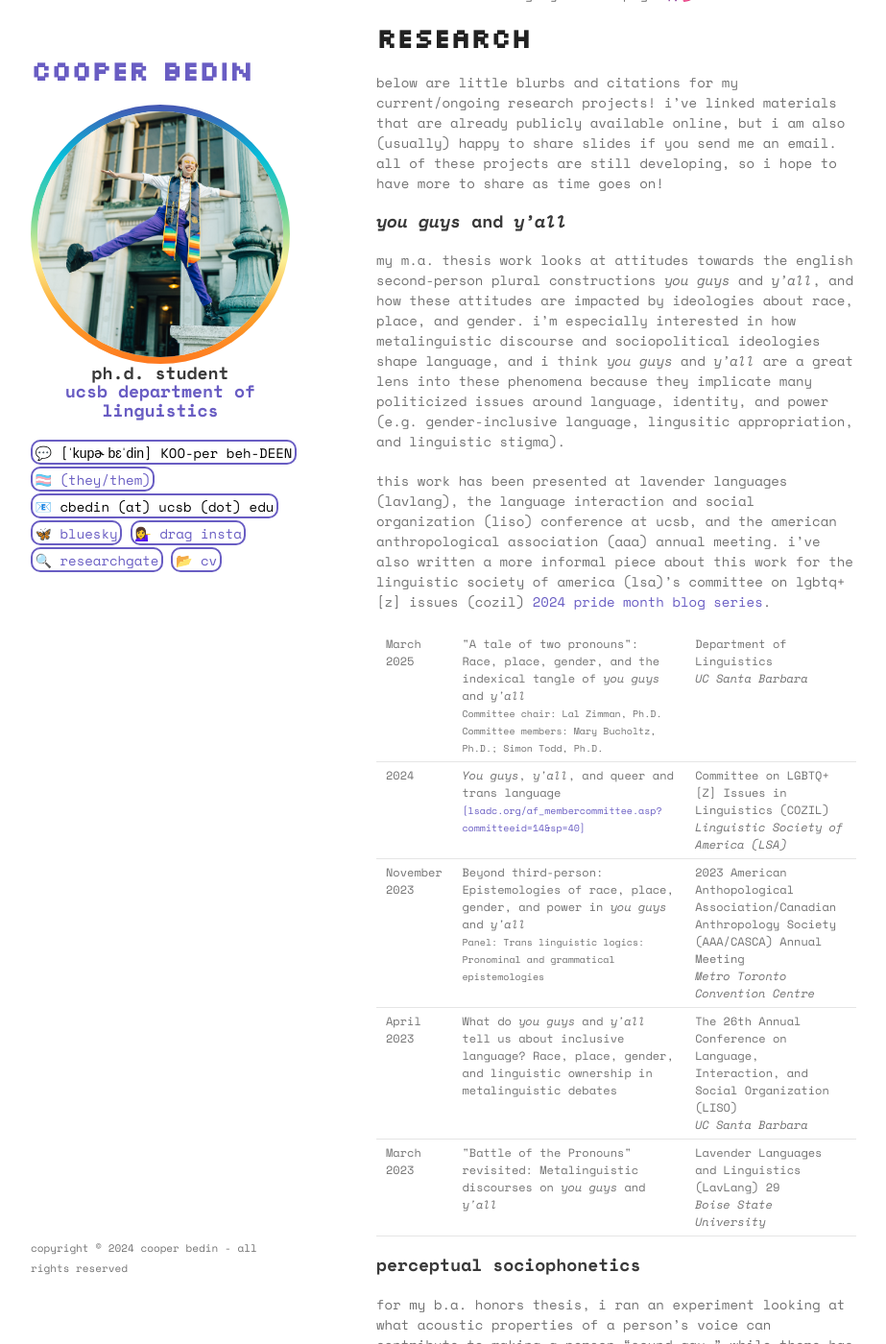
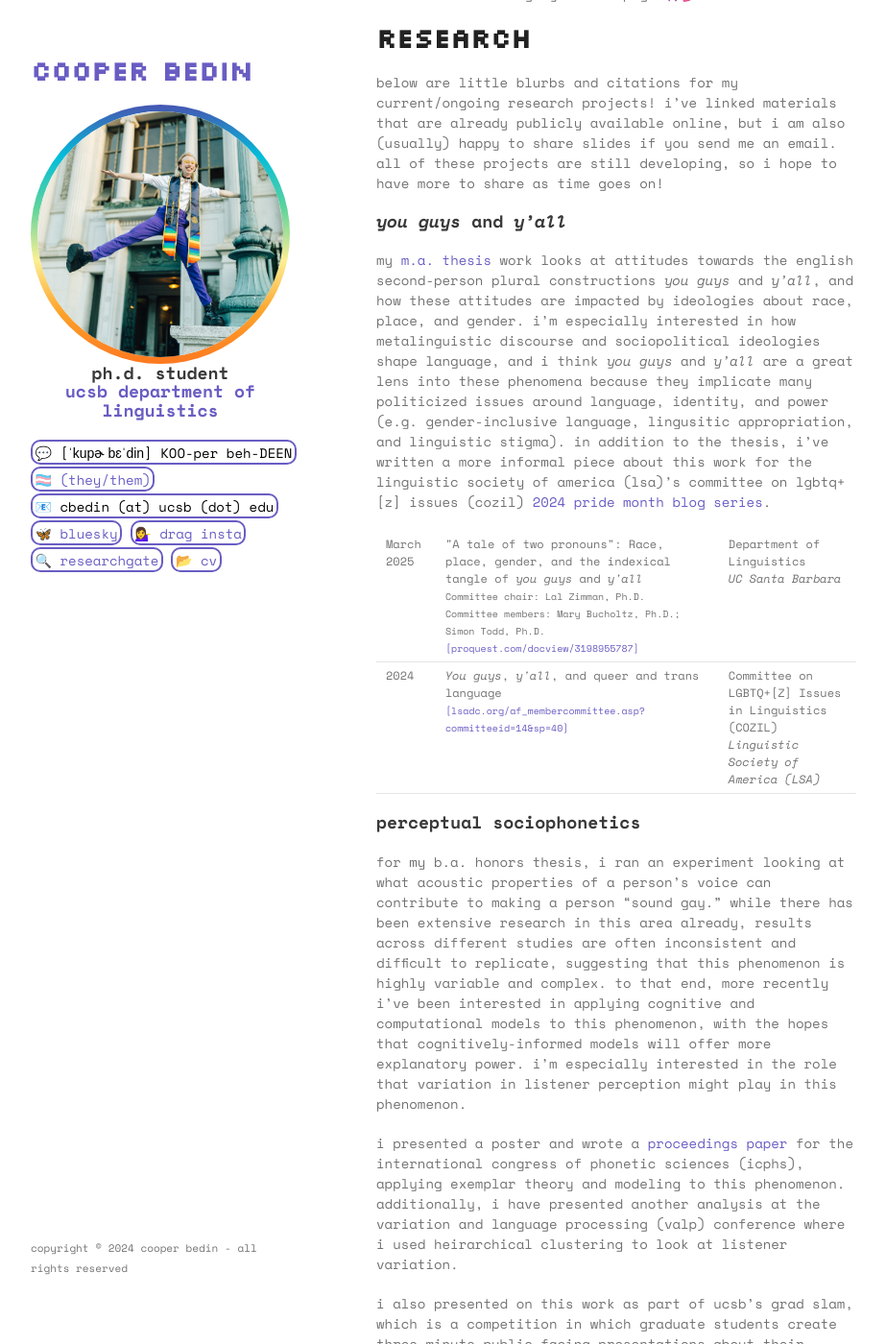
Before and after one commit to cbedin/cbedin.github.io, a Jekyll site: the page built from index.md, in a window 1280 px wide and 1400 px high, scrolled down 519 px. Shown: the whole window at 96% size, without its empty margins (178-1101 px from the left). Built offline with Jekyll 4.4.1, drawn with Linux system fonts in a browser that asks for light colours; some of the changed text lies outside the part shown.

Commit message:
adding stia to cv

```diff
--- a/index.md
+++ b/index.md
@@ -28,9 +28,7 @@ below are little blurbs and citations for my current/ongoing research projects!
 
 ## _you guys_ and _y'all_
 
-my m.a. thesis work looks at attitudes towards the english second-person plural constructions _you guys_ and _y'all_, and how these attitudes are impacted by ideologies about race, place, and gender. i'm especially interested in how metalinguistic discourse and sociopolitical ideologies shape language, and i think _you guys_ and _y'all_ are a great lens into these phenomena because they implicate many politicized issues around language, identity, and power (e.g. gender-inclusive language, lingusitic appropriation, and linguistic stigma).
-
-this work has been presented at lavender languages (lavlang), the language interaction and social organization (liso) conference at ucsb, and the american anthropological association (aaa) annual meeting. i've also written a more informal piece about this work for the linguistic society of america (lsa)'s committee on lgbtq+\[z\] issues (cozil) [2024 pride month blog series](https://www.lsadc.org/af_membercommittee.asp?committeeid=14&sp=40).
+my [m.a. thesis](https://proquest.com/docview/3198955787) work looks at attitudes towards the english second-person plural constructions _you guys_ and _y'all_, and how these attitudes are impacted by ideologies about race, place, and gender. i'm especially interested in how metalinguistic discourse and sociopolitical ideologies shape language, and i think _you guys_ and _y'all_ are a great lens into these phenomena because they implicate many politicized issues around language, identity, and power (e.g. gender-inclusive language, lingusitic appropriation, and linguistic stigma). in addition to the thesis, i've written a more informal piece about this work for the linguistic society of america (lsa)'s committee on lgbtq+\[z\] issues (cozil) [2024 pride month blog series](https://www.lsadc.org/af_membercommittee.asp?committeeid=14&sp=40).
 
 <div class="cv-table-wrapper"><table>
 <tr>
@@ -40,6 +38,9 @@ this work has been presented at lavender languages (lavlang), the language inter
     <span class="subtext">
     Committee chair: Lal Zimman, Ph.D.<br>
     Committee members: Mary Bucholtz, Ph.D.; Simon Todd, Ph.D.<br>
+    <a href="https://proquest.com/docview/3198955787" target="_blank">
+        [proquest.com/docview/3198955787]
+    </a>
     </span>
     </td>
     <td>
@@ -58,35 +59,6 @@ this work has been presented at lavender languages (lavlang), the language inter
     <td>
     Committee on LGBTQ+[Z] Issues in Linguistics (COZIL)<br>
     <i>Linguistic Society of America (LSA)</i>
-    </td>
-</tr>
-<tr>
-    <td>November 2023</td>
-    <td>
-    Beyond third-person: Epistemologies of race, place, gender, and power in <i>you guys</i> and <i>y'all</i><br>
-    <span class="subtext">
-    Panel: Trans linguistic logics: Pronominal and grammatical epistemologies
-    </span>
-    </td>
-    <td>
-    2023 American Anthopological Association/Canadian Anthropology Society (AAA/CASCA) Annual Meeting<br>
-    <i>Metro Toronto Convention Centre</i>
-    </td>
-</tr>
-<tr>
-    <td>April 2023</td>
-    <td>What do <i>you guys</i> and <i>y'all</i> tell us about inclusive language? Race, place, gender, and linguistic ownership in metalinguistic debates</td>
-    <td>
-    The 26th Annual Conference on Language, Interaction, and Social Organization (LISO)<br>
-    <i>UC Santa Barbara</i>
-    </td>
-</tr>
-<tr>
-    <td>March 2023</td>
-    <td>"Battle of the Pronouns" revisited: Metalinguistic discourses on <i>you guys</i> and <i>y'all</i></td>
-    <td>
-    Lavender Languages and Linguistics (LavLang) 29<br>
-    <i>Boise State University</i>
     </td>
 </tr>
 </table></div>
```
Also changed, not shown: other parts of index.md (+1 -1 lines), cv.md (+8 -0 lines).
